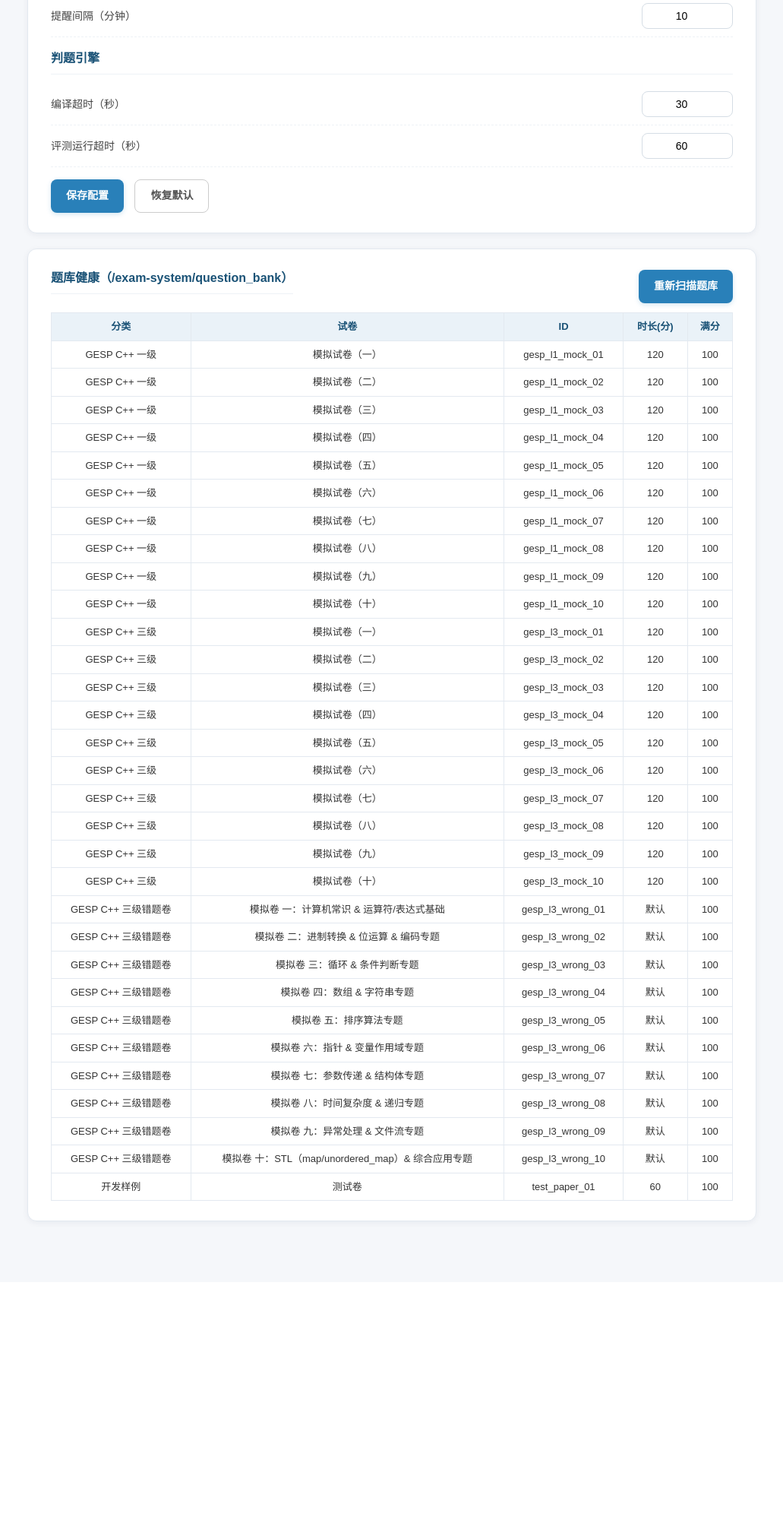
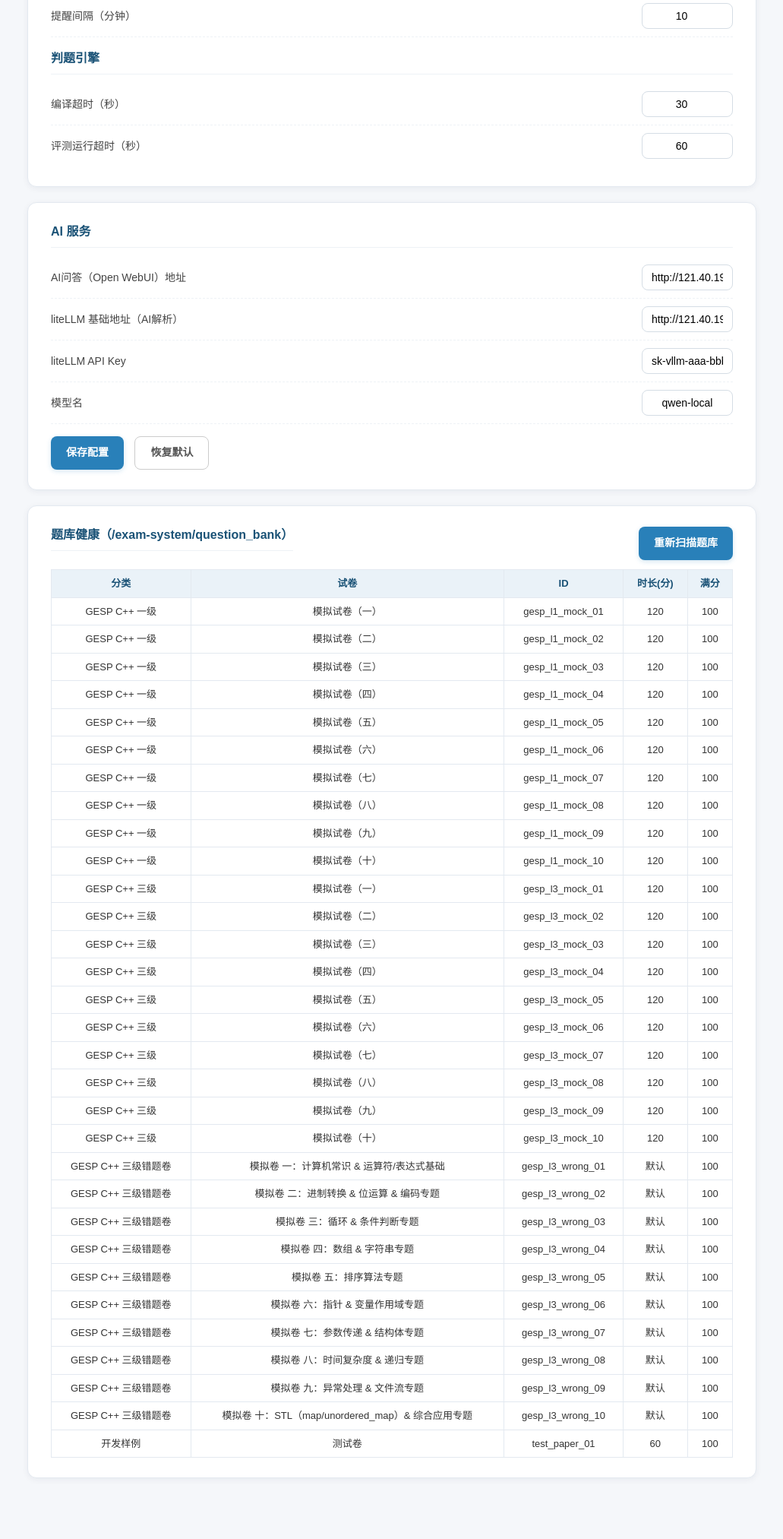
Before and after one commit to blreay/gesp, a Node server app: page /settings in a window 1280 px wide. Shown: the part 328-2353 px from the top of the page at 76% size, without its empty margins (124-1155 px from the left). Before the commit the page ends 1941 px from the top, so only its background shows below. Run offline with Node 20, Linux system fonts and the light colour scheme; data comes from the database, SQL or seed files in the repository; some libraries are stand-ins or nearby versions.

Commit message:
feat: 配置页新增 AI 服务配置组

```diff
--- a/exam-system/src/public/js/settings.js
+++ b/exam-system/src/public/js/settings.js
@@ -1,8 +1,8 @@
 'use strict';
 /* global App */
 (function () {
-  const KEYS = ['default_duration_minutes', 'remind_before_minutes', 'remind_interval_minutes', 'judge_compile_timeout_sec', 'judge_run_timeout_sec'];
-  const DEFAULTS = { default_duration_minutes: 120, remind_before_minutes: 30, remind_interval_minutes: 10, judge_compile_timeout_sec: 30, judge_run_timeout_sec: 60 };
+  const KEYS = ['default_duration_minutes', 'remind_before_minutes', 'remind_interval_minutes', 'judge_compile_timeout_sec', 'judge_run_timeout_sec', 'ai_webui_url', 'ai_base_url', 'ai_api_key', 'ai_model'];
+  const DEFAULTS = { default_duration_minutes: 120, remind_before_minutes: 30, remind_interval_minutes: 10, judge_compile_timeout_sec: 30, judge_run_timeout_sec: 60, ai_webui_url: 'http://121.40.190.90:3000/', ai_base_url: 'http://121.40.190.90:4000', ai_api_key: 'sk-vllm-aaa-bbb', ai_model: 'qwen-local' };
 
   document.getElementById('btnSave').addEventListener('click', async () => {
     const body = {};
--- a/exam-system/src/views/settings.ejs
+++ b/exam-system/src/views/settings.ejs
@@ -17,6 +17,18 @@
       <input type="number" id="judge_compile_timeout_sec" value="<%= settings.judge_compile_timeout_sec %>" min="5"></div>
     <div class="set-row"><label>评测运行超时（秒）</label>
       <input type="number" id="judge_run_timeout_sec" value="<%= settings.judge_run_timeout_sec %>" min="5"></div>
+  </div>
+
+  <div class="settings-card">
+    <h3>AI 服务</h3>
+    <div class="set-row"><label>AI问答（Open WebUI）地址</label>
+      <input type="text" id="ai_webui_url" value="<%= settings.ai_webui_url %>"></div>
+    <div class="set-row"><label>liteLLM 基础地址（AI解析）</label>
+      <input type="text" id="ai_base_url" value="<%= settings.ai_base_url %>"></div>
+    <div class="set-row"><label>liteLLM API Key</label>
+      <input type="text" id="ai_api_key" value="<%= settings.ai_api_key %>"></div>
+    <div class="set-row"><label>模型名</label>
+      <input type="text" id="ai_model" value="<%= settings.ai_model %>"></div>
     <div style="margin-top:16px">
       <button class="btn btn-primary" id="btnSave">保存配置</button>
       <button class="btn btn-ghost" id="btnReset" style="margin-left:10px">恢复默认</button>
```
